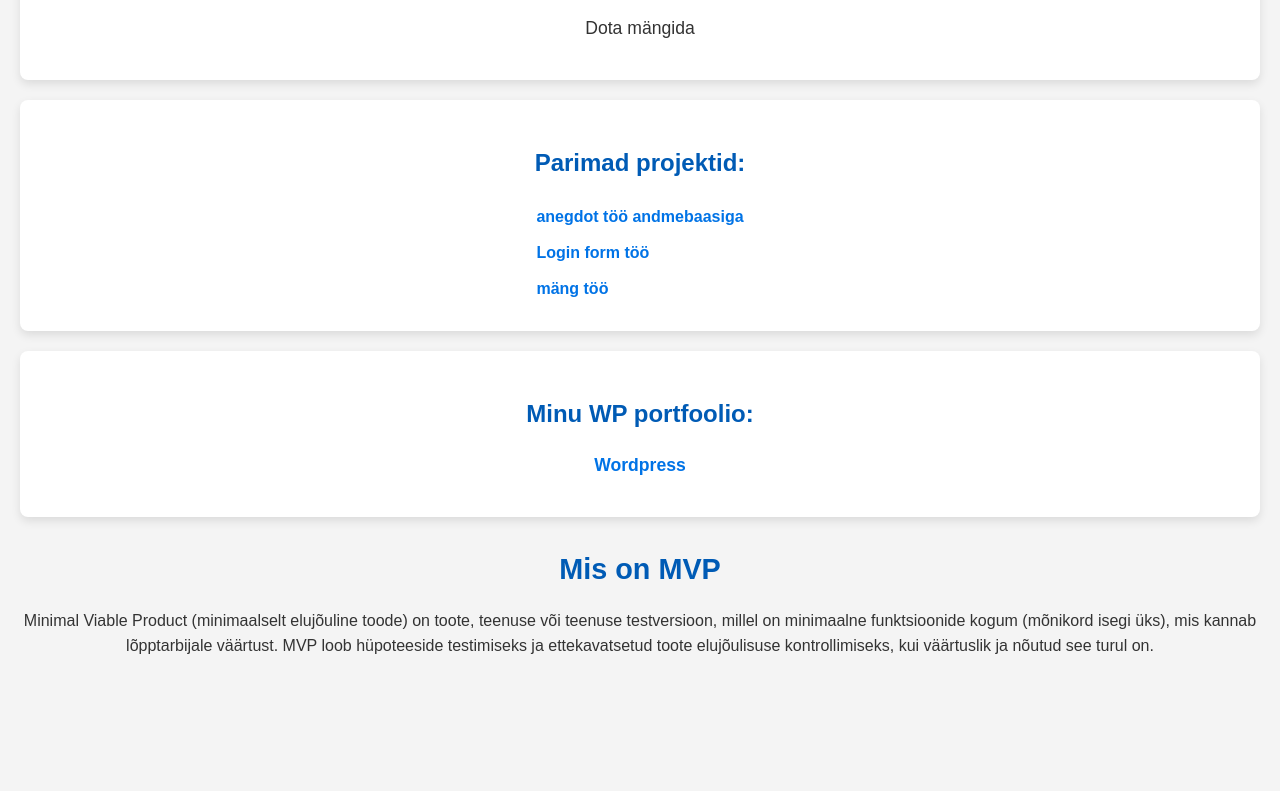
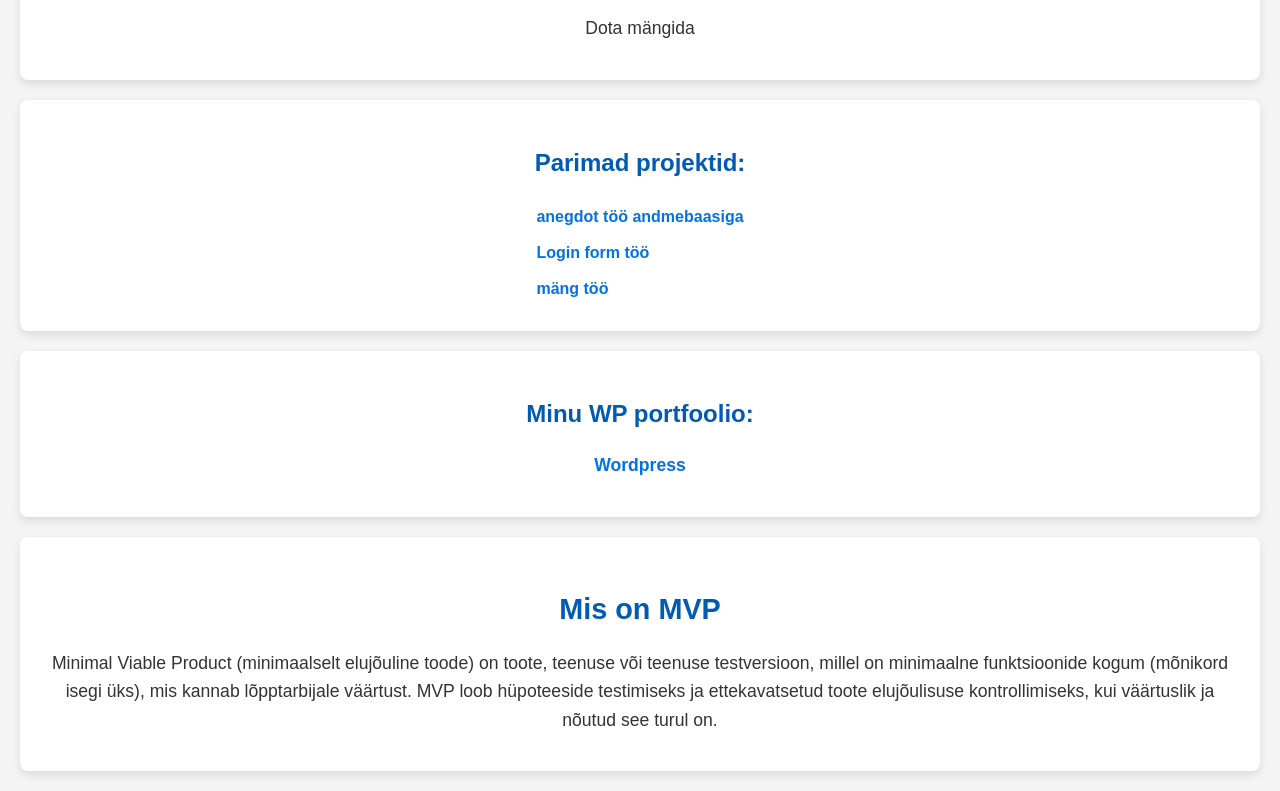
Before and after one commit to tugosera/Erik-veebileht, a plain HTML site: page index.html in a window 1280 px wide. Shown: the part 1134-1925 px from the top of the page. Before the commit the page ends 1809 px from the top, so only its background shows below. Drawn offline with Linux system fonts and the light colour scheme.

Commit message:
Update index.html

```diff
--- a/index.html
+++ b/index.html
@@ -39,6 +39,7 @@
     <h3>Minu WP portfoolio:</h3>
     <p><a href="https://erikgerega23.thkit.ee/wp/">Wordpress</a></p>
 </div>
+<div>
     <h2>Mis on MVP</h2>
     <p>Minimal Viable Product (minimaalselt elujõuline toode) on toote, teenuse või teenuse testversioon, millel on minimaalne funktsioonide kogum (mõnikord isegi üks), mis kannab lõpptarbijale väärtust.
         MVP loob hüpoteeside testimiseks ja ettekavatsetud toote elujõulisuse kontrollimiseks, kui väärtuslik ja nõutud see turul on.</p>
```
